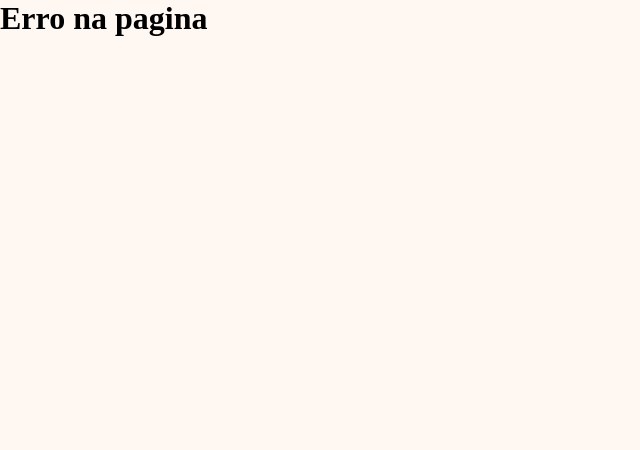
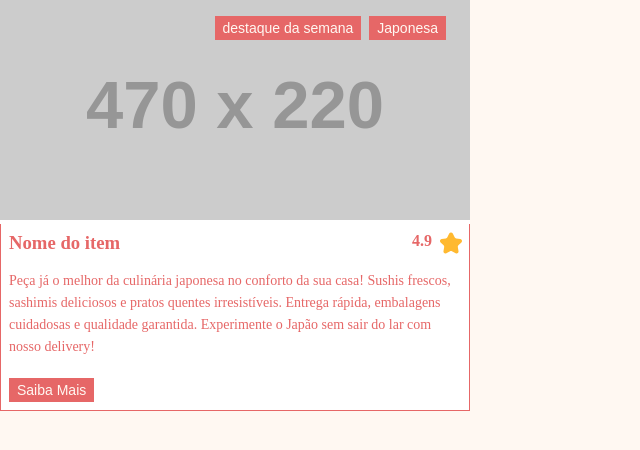
Before and after one commit to AndersonCostaDev01/EFood---AndersonCosta, a React (Vite) app: page /teste in a window 1280 px wide. Before the commit this address had no page. Shown: the top 450 px of the page, without its empty margins (0-640 px from the left). Built offline with nearby package versions, Linux system fonts and the light colour scheme.

Commit message:
Criação do componente de produto

```diff
--- /dev/null
+++ b/src/components/HomeButton/index.tsx
@@ -0,0 +1,13 @@
+// importação dos estilos do componente
+import * as S from './styles'
+
+// Criação das Props
+type Props = {
+    children: string
+}
+
+export default function HomeButton({children}: Props) {
+    return (
+        <S.HomeButtonContainer>{children}</S.HomeButtonContainer>
+    )
+}
--- /dev/null
+++ b/src/components/HomeButton/styles.ts
@@ -0,0 +1,14 @@
+// Importação de bibliotecas externas
+import styled from "styled-components";
+// Importação dos estilos do componente
+import { cores } from "../../globalStyles";
+
+export const HomeButtonContainer = styled.button`
+    background-color: ${cores.laranja};
+    color: ${cores.fundo};
+    text-align: center;
+    cursor: pointer;
+    padding: 4px 8px;
+    border: none;
+    font-size: 14px;
+`
--- /dev/null
+++ b/src/components/HomeItens/index.tsx
@@ -0,0 +1,53 @@
+// importação dos estilos do componente
+import * as S from './styles'
+// Importação de imagens
+import star from '../../assets/favoriteStar.svg'
+import HomeButton from '../HomeButton'
+
+// Criação das Props
+type Props = {
+    produto: string
+    image: string
+    avaliacao: number
+    descricao: string
+    indicador: string[]
+}
+
+export function HomeItens({produto, image, avaliacao, descricao, indicador}: Props) {
+
+    const indicação = ['destaque da semana', 'Japonesa']
+    return (
+        <S.HomeItensContainer>
+            <div>
+            <img src="https://placehold.co/470x220" alt="" />
+            <S.Indicadores>
+                {indicação.map((item, index) => (
+                    <HomeButton
+                        key={index}
+                        children={item}
+                    />
+                ))}
+            </S.Indicadores>
+            </div>
+
+            <S.DescricaoContainer>
+                <S.NameConatiner>
+                    <h3>Nome do item</h3>
+                    <S.Avaliacao>
+                        <p>4.9</p>
+                        <img src={star} alt="" />
+                    </S.Avaliacao>
+                </S.NameConatiner>
+                <S.Descricao>
+                        <p>
+                            Peça já o melhor da culinária japonesa no conforto da sua casa! Sushis frescos, sashimis deliciosos e pratos quentes irresistíveis. Entrega rápida, embalagens cuidadosas e qualidade garantida. Experimente o Japão sem sair do lar com nosso delivery!
+                        </p>
+                </S.Descricao>
+                <HomeButton
+
+                    children='Saiba Mais'
+                />
+            </S.DescricaoContainer>
+        </S.HomeItensContainer>
+    )
+}
--- /dev/null
+++ b/src/components/HomeItens/styles.ts
@@ -0,0 +1,49 @@
+// Importação de bibliotecas externas
+import styled from "styled-components";
+// importação das cores da aplicação
+import { cores } from "../../globalStyles";
+
+export const HomeItensContainer = styled.div`
+    background-color: ${cores.branco};
+    color: ${cores.laranja};
+    width: 470px;
+    position: relative;
+`
+export const DescricaoContainer = styled.div`
+    border: 1px solid ${cores.laranja};
+    border-top: none;
+    padding: 8px;
+`
+export const NameConatiner = styled.div`
+    display: flex;
+    justify-content: space-between;
+`
+export const Avaliacao = styled.div`
+    display: flex;
+
+    p {
+        margin-right: 8px;
+        font-weight: bold;
+        justify-content: center
+    }
+`
+export const Descricao = styled.div`
+    padding-top: 16px;
+    padding-bottom: 20px;
+
+    p {
+        font-size: 14px;
+        font-weight: 400;
+        line-height: 22px;
+    }
+`
+export const Indicadores = styled.div`
+    display: flex;
+    position: absolute;
+    top: 16px;
+    right: 16px;
+
+    button {
+        margin-right: 8px;
+    }
+`
--- /dev/null
+++ b/src/components/HomeList/styles.ts
@@ -0,0 +1,6 @@
+// Importaçãod bibliotecas externas
+import styled from "styled-components";
+
+export const HomeListContainer = styled.div`
+
+`
--- a/src/globalStyles.ts
+++ b/src/globalStyles.ts
@@ -16,7 +16,7 @@ export const GlobalStyles = createGlobalStyle`
     }
 
     body {
-        background-color: ${cores.fundo}
+        background-color: ${cores.fundo};
     }
 
     .container {
--- a/src/pages/routes.tsx
+++ b/src/pages/routes.tsx
@@ -1,17 +1,16 @@
 import { createBrowserRouter } from "react-router-dom";
 import Home from "./Home";
+import { HomeItens } from "../components/HomeItens";
 
 const router = createBrowserRouter([
     {
-         path: '/',
-         element: <Home />,
-         errorElement: <h1>Erro na pagina</h1>,
-         children: [
-            {
-                path: '/',
-                element: <h1>Boddy</h1>
-            }
-         ]
+        path: '/',
+        element: <Home />,
+        errorElement: <h1>Erro na pagina</h1>,
+    },
+    {
+        path: '/teste',
+        element: <HomeItens />
     }
 ]);
 export default router;
```
Also changed, not shown: src/components/Footer/index.tsx (added, +7 -0 lines), src/components/HomeList/index.tsx (added, +9 -0 lines), src/assets/Sushi.png (added), src/assets/favoriteStar.svg (added).
